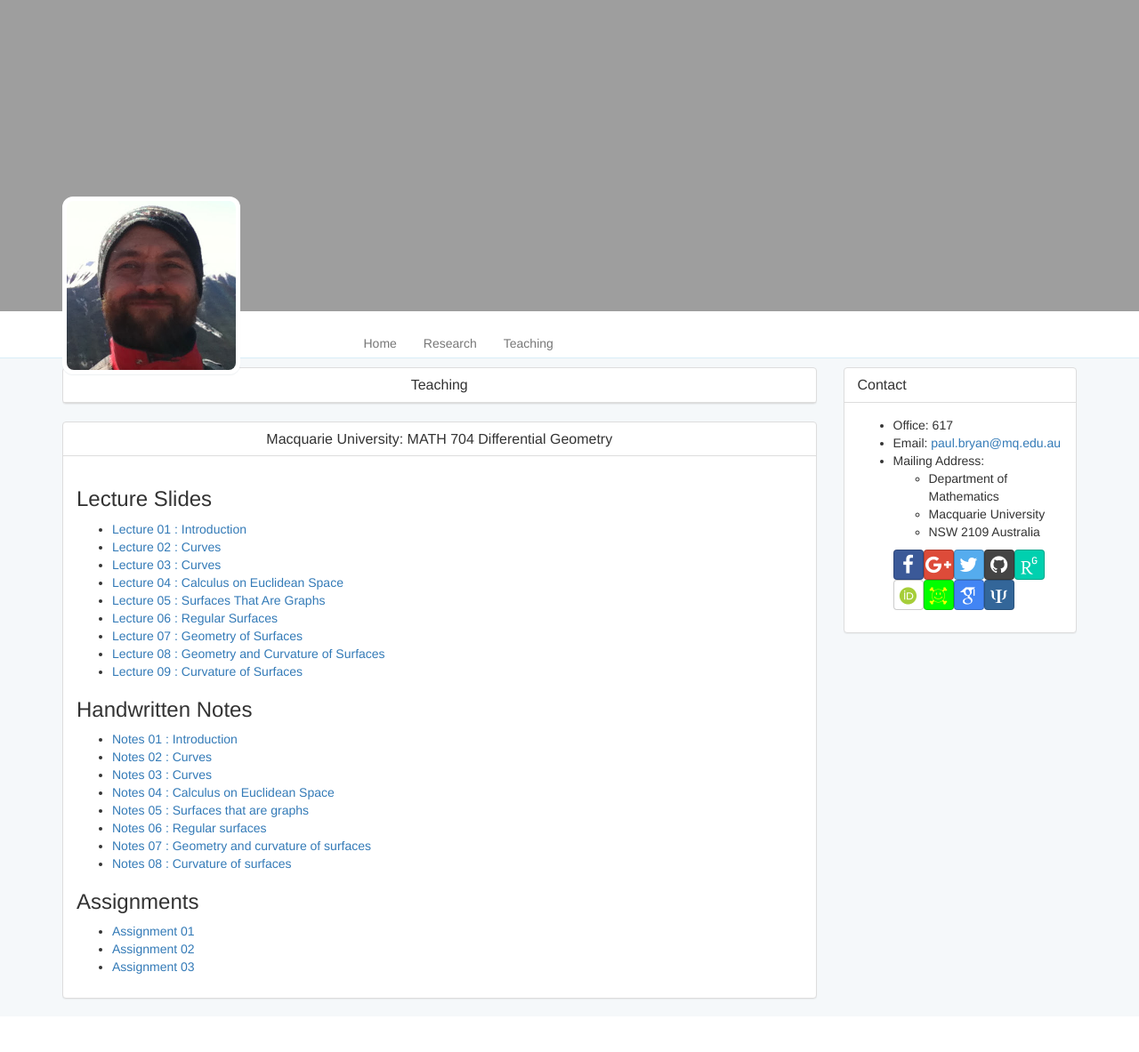
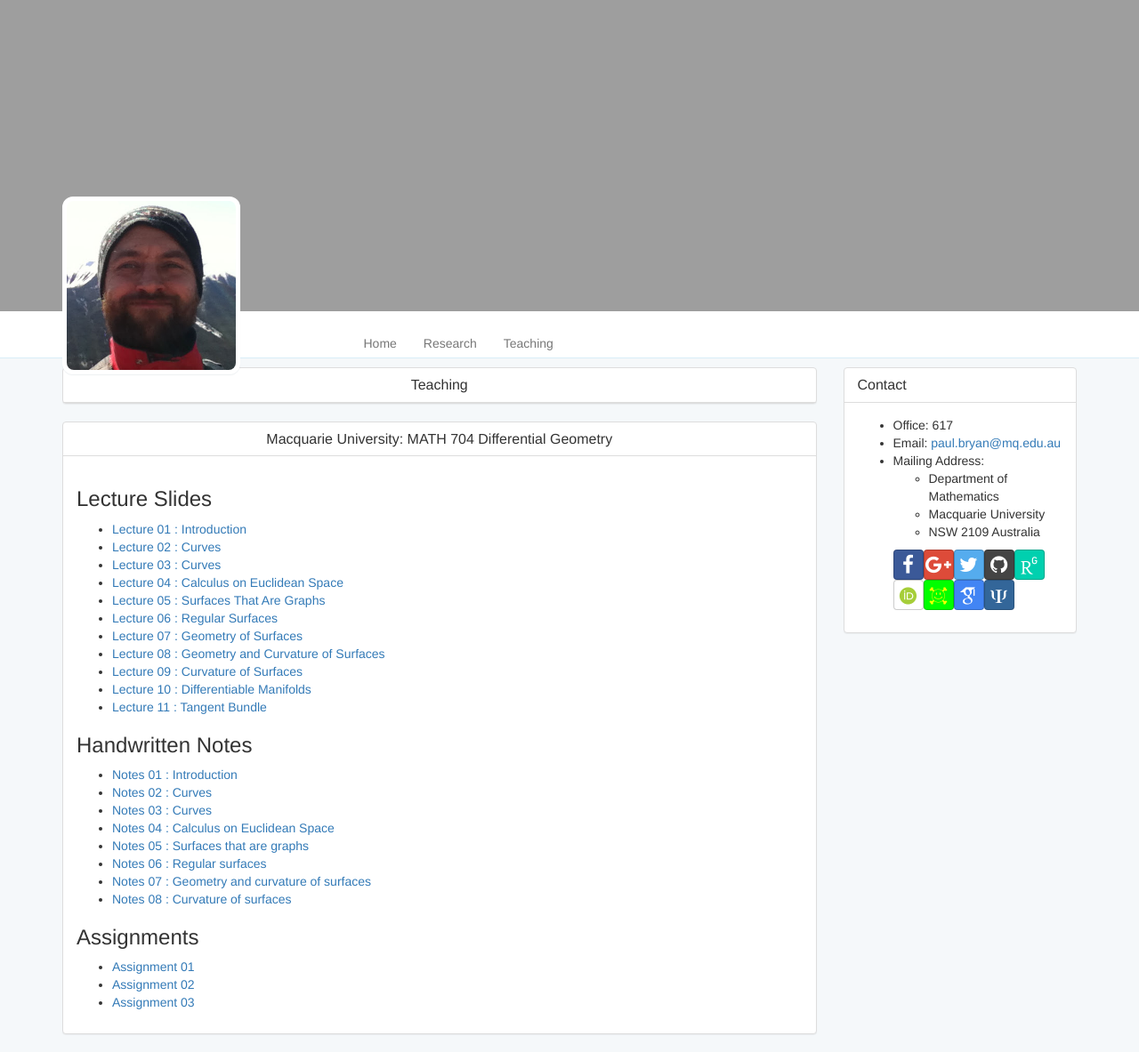
Before and after one commit to pabryan/pabryan.github.io, a Jekyll site: the page built from teaching/mq_math704_2018/index.html, in a window 1280 px wide. Shown: the whole page at 89% size. Built offline with Jekyll 4.4.1, drawn with Linux system fonts in a browser that asks for light colours; some web fonts are replaced; before the commit the page ends 1143 px from its top, so only the background shows below that.

Commit message:
Updated mq_math_704.

```diff
--- a/teaching/mq_math704_2018/index.html
+++ b/teaching/mq_math704_2018/index.html
@@ -20,6 +20,8 @@ description: "Paul Bryan: Mathematician - Macquarie University: MATH 704 Differe
       <li><a href="{{ site.baseurl }}/teaching/mq_math704_2018/lec07.pdf">Lecture 07 : Geometry of Surfaces</a></li>
       <li><a href="{{ site.baseurl }}/teaching/mq_math704_2018/lec08.pdf">Lecture 08 : Geometry and Curvature of Surfaces</a></li>
       <li><a href="{{ site.baseurl }}/teaching/mq_math704_2018/lec09.pdf">Lecture 09 : Curvature of Surfaces</a></li>
+      <li><a href="{{ site.baseurl }}/teaching/mq_math704_2018/lec10.pdf">Lecture 10 : Differentiable Manifolds</a></li>
+      <li><a href="{{ site.baseurl }}/teaching/mq_math704_2018/lec11.pdf">Lecture 11 : Tangent Bundle</a></li>
     </ul>
 
     <h3>Handwritten Notes</h3>
```
Also changed, not shown: 2 other files.
